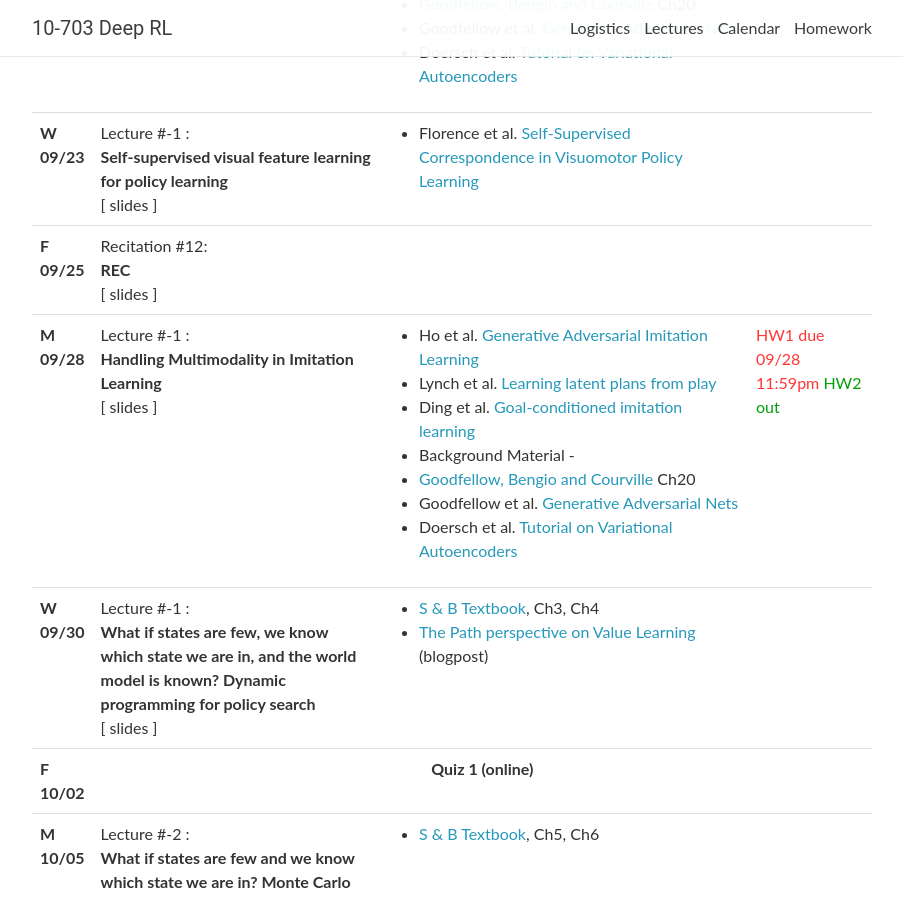
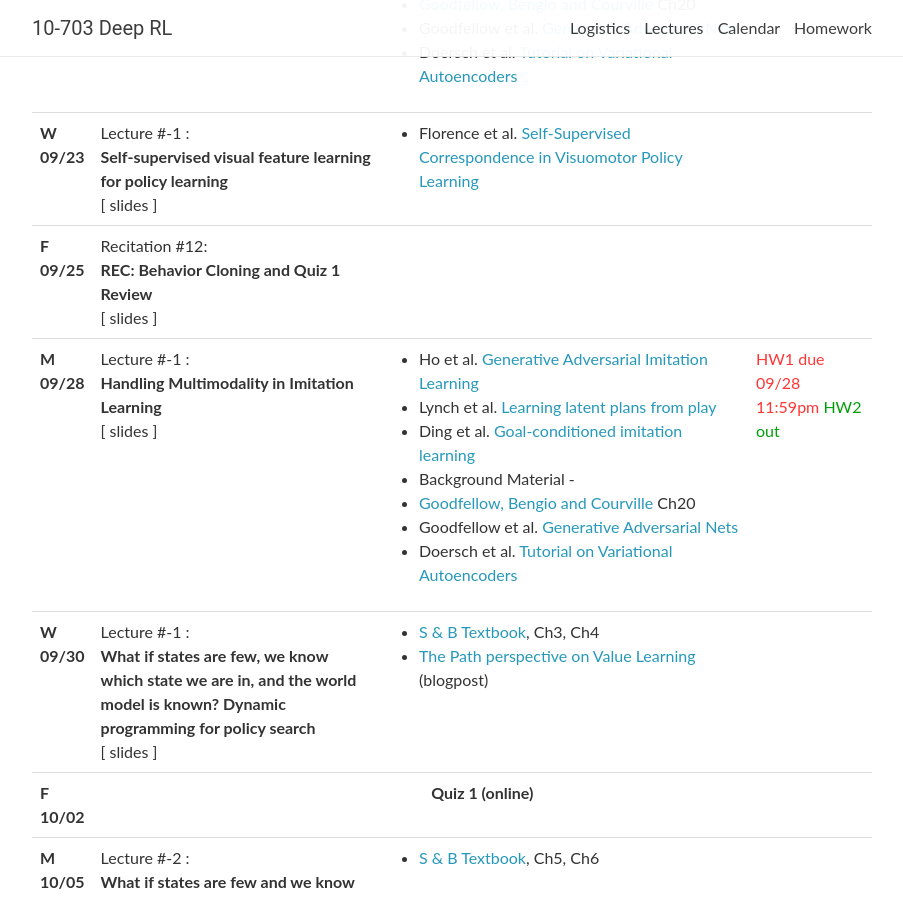
Before and after one commit to cmudeeprl/703website_f20, a Jekyll site: the page built from _pages/lectures.md, in a window 1280 px wide and 900 px high, scrolled down 1687 px. Shown: the whole window, without its empty margins (188-1091 px from the left). Built offline with Jekyll 4.4.1, drawn with Linux system fonts in a browser that asks for light colours; nearby versions of some CDN libraries; comment, search, counter and statistics services are not loaded.

Commit message:
Update lectures.yml

```diff
--- a/_data/lectures.yml
+++ b/_data/lectures.yml
@@ -178,7 +178,7 @@
   lecturer:
   title:
   recitation: >
-    <strong>REC</strong>
+    <strong>REC: Behavior Cloning and Quiz 1 Review</strong>
   # slides: https://cmudeeprl.github.io/Spring202010403website/assets/lectures/s20_lecture4.pdf
   # video: https://scs.hosted.panopto.com/Panopto/Pages/Viewer.aspx?id=bacac087-0681-45d9-89e6-ab5a0131a65a
   notes:
```
